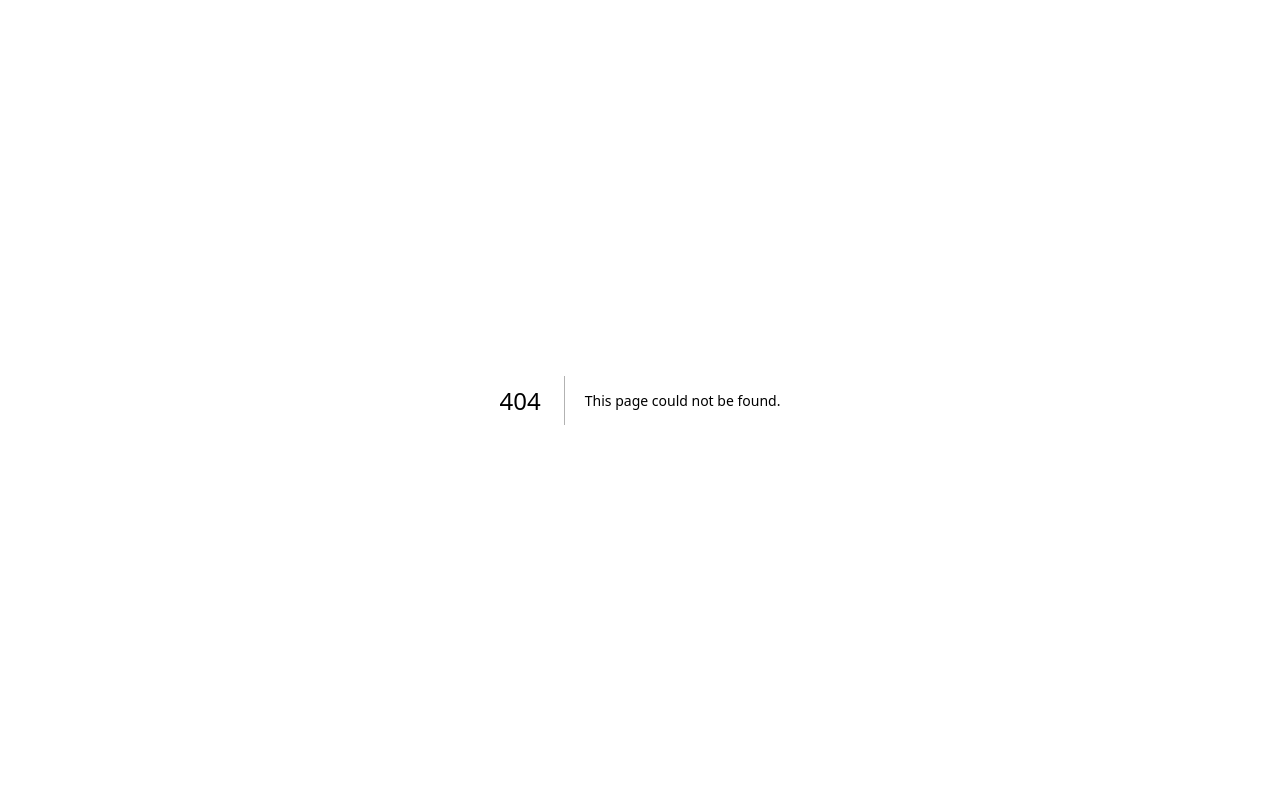
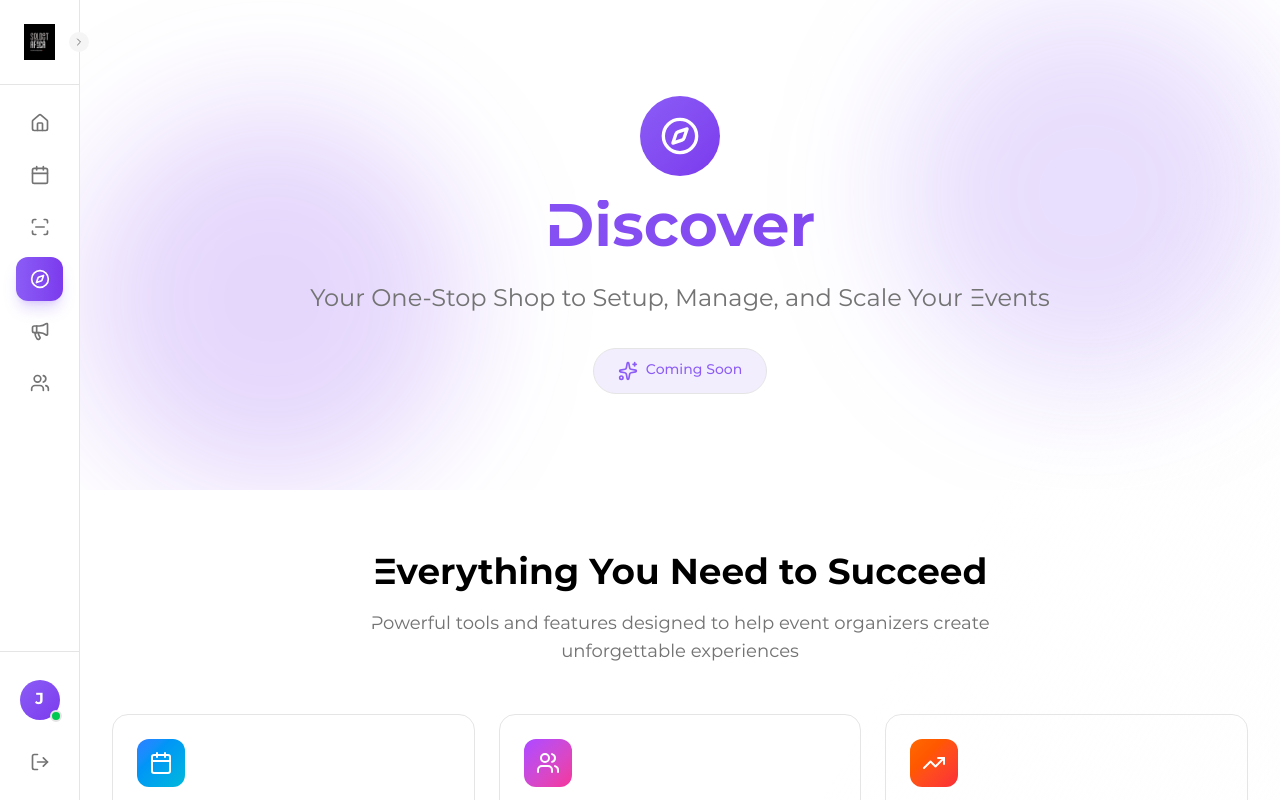
Before and after one commit to StdioX-Labs/web-dashboard, a Next.js app: page /dashboard/discover in a window 1280 px wide. Before the commit this address had no page. Built offline with nearby package versions, Linux system fonts and the light colour scheme.

Commit message:
discover

```diff
--- /dev/null
+++ b/app/dashboard/discover/page.tsx
@@ -0,0 +1,5 @@
+import DiscoverPage from "@/components/discover-page"
+
+export default function Discover() {
+  return <DiscoverPage />
+}
--- /dev/null
+++ b/components/discover-page.tsx
@@ -0,0 +1,195 @@
+"use client"
+
+import React from "react"
+import { motion } from "framer-motion"
+import { Compass, Sparkles, Calendar, Users, TrendingUp, BarChart3, Megaphone, CreditCard, Shield, Zap, Package, Rocket } from "lucide-react"
+
+const products = [
+  {
+    icon: Calendar,
+    title: "Event Management",
+    description: "Create, manage, and track all your events from one powerful dashboard",
+    color: "from-blue-500 to-cyan-500"
+  },
+  {
+    icon: Users,
+    title: "Audience Insights",
+    description: "Deep analytics and insights about your attendees and their behavior",
+    color: "from-purple-500 to-pink-500"
+  },
+  {
+    icon: TrendingUp,
+    title: "Growth Tools",
+    description: "Powerful marketing and promotional tools to scale your events",
+    color: "from-orange-500 to-red-500"
+  },
+  {
+    icon: BarChart3,
+    title: "Advanced Analytics",
+    description: "Real-time reporting and revenue tracking with actionable insights",
+    color: "from-green-500 to-emerald-500"
+  },
+  {
+    icon: Megaphone,
+    title: "Marketing Suite",
+    description: "Email campaigns, social media integration, and promotional codes",
+    color: "from-yellow-500 to-orange-500"
+  },
+  {
+    icon: CreditCard,
+    title: "Payment Solutions",
+    description: "Secure payment processing with multiple payment methods",
+    color: "from-indigo-500 to-purple-500"
+  },
+  {
+    icon: Shield,
+    title: "Security & Compliance",
+    description: "Enterprise-grade security and fraud prevention tools",
+    color: "from-red-500 to-pink-500"
+  },
+  {
+    icon: Zap,
+    title: "Automation",
+    description: "Automate repetitive tasks and streamline your workflow",
+    color: "from-cyan-500 to-blue-500"
+  },
+  {
+    icon: Package,
+    title: "White Label",
+    description: "Customize the platform with your brand and colors",
+    color: "from-pink-500 to-rose-500"
+  }
+]
+
+export default function DiscoverPage() {
+  return (
+    <div className="min-h-screen bg-gradient-to-br from-background via-background to-muted/20">
+      {/* Hero Section */}
+      <div className="relative overflow-hidden">
+        <div className="absolute inset-0 bg-grid-pattern opacity-5" />
+        <div className="absolute top-0 right-0 w-96 h-96 bg-[#8b5cf6]/20 rounded-full blur-3xl" />
+        <div className="absolute bottom-0 left-0 w-96 h-96 bg-[#7c3aed]/20 rounded-full blur-3xl" />
+
+        <div className="relative max-w-7xl mx-auto px-4 sm:px-6 lg:px-8 py-16 sm:py-24">
+          <motion.div
+            initial={{ opacity: 0, y: 20 }}
+            animate={{ opacity: 1, y: 0 }}
+            transition={{ duration: 0.6 }}
+            className="text-center"
+          >
+            <div className="inline-flex items-center justify-center w-20 h-20 rounded-full bg-gradient-to-br from-[#8b5cf6] to-[#7c3aed] mb-6">
+              <Compass className="w-10 h-10 text-white" />
+            </div>
+
+            <h1 className="text-4xl sm:text-5xl lg:text-6xl font-bold bg-gradient-to-r from-[#8b5cf6] to-[#7c3aed] bg-clip-text text-transparent mb-6">
+              Discover
+            </h1>
+
+            <p className="text-xl sm:text-2xl text-muted-foreground max-w-3xl mx-auto mb-8">
+              Your One-Stop Shop to Setup, Manage, and Scale Your Events
+            </p>
+
+            <div className="inline-flex items-center gap-2 px-6 py-3 rounded-full bg-[#8b5cf6]/10 border border-[#8b5cf6]/20">
+              <Sparkles className="w-5 h-5 text-[#8b5cf6]" />
+              <span className="text-sm font-medium text-[#8b5cf6]">Coming Soon</span>
+            </div>
+          </motion.div>
+        </div>
+      </div>
+
+      {/* Products Grid */}
+      <div className="max-w-7xl mx-auto px-4 sm:px-6 lg:px-8 py-12 sm:py-16">
+        <motion.div
+          initial={{ opacity: 0, y: 20 }}
+          animate={{ opacity: 1, y: 0 }}
+          transition={{ duration: 0.6, delay: 0.2 }}
+          className="text-center mb-12"
+        >
+          <h2 className="text-3xl sm:text-4xl font-bold mb-4">
+            Everything You Need to Succeed
+          </h2>
+          <p className="text-lg text-muted-foreground max-w-2xl mx-auto">
+            Powerful tools and features designed to help event organizers create unforgettable experiences
+          </p>
+        </motion.div>
+
+        <div className="grid grid-cols-1 md:grid-cols-2 lg:grid-cols-3 gap-6">
+          {products.map((product, index) => {
+            const Icon = product.icon
+            return (
+              <motion.div
+                key={product.title}
+                initial={{ opacity: 0, y: 20 }}
+                animate={{ opacity: 1, y: 0 }}
+                transition={{ duration: 0.5, delay: 0.1 * index }}
+                className="group relative"
+              >
+                <div className="absolute inset-0 bg-gradient-to-r opacity-0 group-hover:opacity-100 transition-opacity duration-300 rounded-2xl blur-xl -z-10"
+                  style={{
+                    backgroundImage: `linear-gradient(to right, var(--tw-gradient-stops))`,
+                  }}
+                />
+                <div className="relative h-full bg-card border border-border rounded-2xl p-6 hover:border-[#8b5cf6]/50 transition-all duration-300 hover:shadow-xl hover:shadow-[#8b5cf6]/10 hover:-translate-y-1">
+                  <div className={`inline-flex items-center justify-center w-12 h-12 rounded-xl bg-gradient-to-br ${product.color} mb-4`}>
+                    <Icon className="w-6 h-6 text-white" />
+                  </div>
+
+                  <h3 className="text-xl font-bold mb-2 group-hover:text-[#8b5cf6] transition-colors">
+                    {product.title}
+                  </h3>
+
+                  <p className="text-muted-foreground leading-relaxed">
+                    {product.description}
+                  </p>
+                </div>
+              </motion.div>
+            )
+          })}
+        </div>
+      </div>
+
+      {/* CTA Section */}
+      <div className="max-w-7xl mx-auto px-4 sm:px-6 lg:px-8 py-16 sm:py-24">
+        <motion.div
+          initial={{ opacity: 0, y: 20 }}
+          animate={{ opacity: 1, y: 0 }}
+          transition={{ duration: 0.6, delay: 0.4 }}
+          className="relative overflow-hidden rounded-3xl bg-gradient-to-r from-[#8b5cf6] to-[#7c3aed] p-8 sm:p-12 text-center"
+        >
+          <div className="absolute top-0 right-0 w-64 h-64 bg-white/10 rounded-full blur-3xl" />
+          <div className="absolute bottom-0 left-0 w-64 h-64 bg-white/10 rounded-full blur-3xl" />
+
+          <div className="relative z-10">
+            <div className="inline-flex items-center justify-center w-16 h-16 rounded-full bg-white/20 backdrop-blur-sm mb-6">
+              <Rocket className="w-8 h-8 text-white" />
+            </div>
+
+            <h2 className="text-3xl sm:text-4xl font-bold text-white mb-4">
+              Get Ready to Transform Your Events
+            </h2>
+
+            <p className="text-lg text-white/90 max-w-2xl mx-auto mb-8">
+              We're building something incredible. These powerful tools and features will revolutionize how you create, manage, and grow your events.
+            </p>
+
+            <div className="inline-flex flex-col sm:flex-row gap-4">
+              <button className="px-8 py-4 bg-white text-[#8b5cf6] rounded-xl font-semibold hover:bg-white/90 transition-colors shadow-xl hover:shadow-2xl hover:-translate-y-0.5 transform duration-200">
+                Notify Me When Available
+              </button>
+              <button className="px-8 py-4 bg-white/20 backdrop-blur-sm text-white rounded-xl font-semibold hover:bg-white/30 transition-colors border border-white/20">
+                Learn More
+              </button>
+            </div>
+          </div>
+        </motion.div>
+      </div>
+
+      {/* Footer Section */}
+      <div className="max-w-7xl mx-auto px-4 sm:px-6 lg:px-8 py-8 text-center">
+        <p className="text-sm text-muted-foreground">
+          Have questions? <a href="#" className="text-[#8b5cf6] hover:underline font-medium">Contact our team</a> to learn more about upcoming features.
+        </p>
+      </div>
+    </div>
+  )
+}
--- a/components/side-nav.tsx
+++ b/components/side-nav.tsx
@@ -2,7 +2,7 @@
 
 import React, { useState } from "react"
 import { motion, AnimatePresence } from "framer-motion"
-import { Home, Calendar, Megaphone, Users, LogOut, X, Menu, ChevronLeft, ChevronRight, DollarSign, ScanLine } from "lucide-react"
+import { Home, Calendar, Megaphone, Users, LogOut, X, Menu, ChevronLeft, ChevronRight, DollarSign, ScanLine, Compass } from "lucide-react"
 import { cn } from "@/lib/utils"
 import Image from "next/image"
 import Link from "next/link"
@@ -19,9 +19,9 @@ const navItems: NavItem[] = [
   { name: "Home", icon: Home, href: "/dashboard" },
   { name: "Events", icon: Calendar, href: "/dashboard/events" },
   { name: "Scan Events", icon: ScanLine, href: "/dashboard/scan" },
+  { name: "Discover", icon: Compass, href: "/dashboard/discover" },
   { name: "Promotions", icon: Megaphone, href: "/dashboard/promotions" },
   { name: "Users", icon: Users, href: "/dashboard/users" },
-  { name: "Payouts", icon: DollarSign, href: "/dashboard/payouts" },
 ]
 
 // Mock user data - replace with actual user data
```
